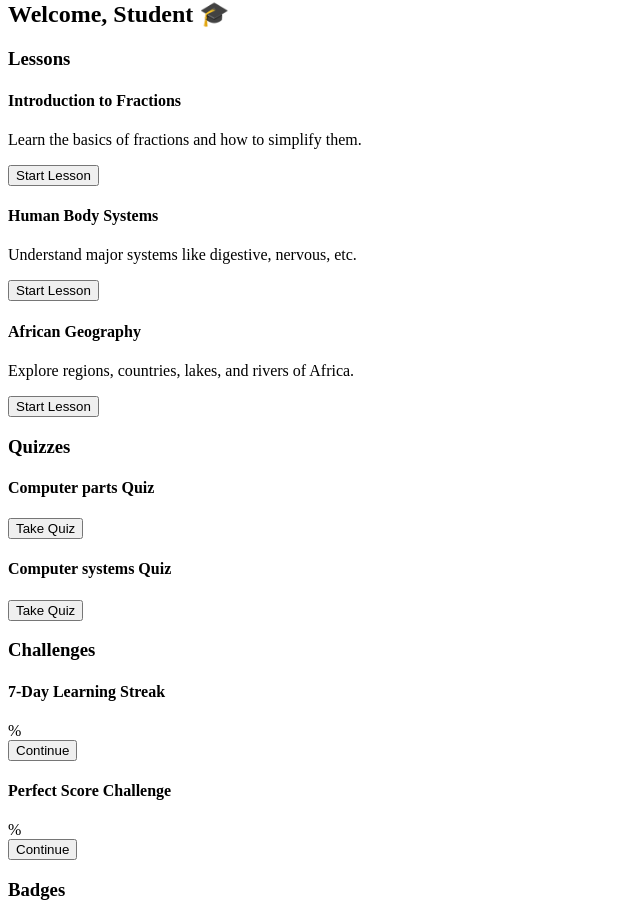
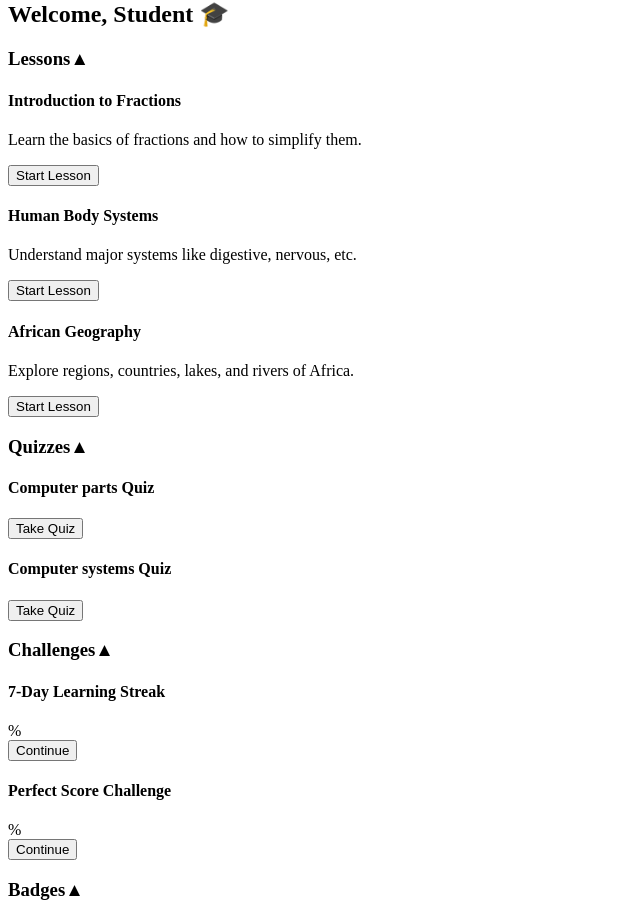
Before and after one commit to Cshoga/Alu_KwigaQuest, a React (Vite) app in the folder frontend/: page /student-dashboard in a window 1280 px wide. Shown: the part 97-1016 px from the top of the page, without its empty margins (0-640 px from the left). Built offline with nearby package versions, Linux system fonts and the light colour scheme; the HTML template or start-up script is replaced by a standard one.

Commit message:
StudentDashboard

```diff
--- a/frontend/src/routes/StudentDashboard.jsx
+++ b/frontend/src/routes/StudentDashboard.jsx
@@ -6,6 +6,17 @@ import { sampleLessons, sampleQuizzes, sampleChallenges, sampleBadges } from '..
 export default function StudentDashboard() {
   const [loading, setLoading] = useState(true)
   const [toast, setToast] = useState(null)
+
+  const [openSection, setOpenSection] = useState({
+    lessons: true,
+    quizzes: true,
+    challenges: true,
+    badges: true,
+  })
+
+  const toggle = (key) => {
+    setOpenSection(prev => ({ ...prev, [key]: !prev[key] }))
+  }
 
   useEffect(() => {
     setTimeout(() => setLoading(false), 700)
@@ -19,20 +30,19 @@ export default function StudentDashboard() {
 
   return (
     <div className="dashboard-container">
-
       <Sidebar role="Student" />
 
       <div className="dashboard-content">
-
         {toast && <Toast message={toast} />}
 
         <h2 className="welcome-title">Welcome, Student 🎓</h2>
-
         <section>
-          <h3 className="section-title">
+          <h3 className="section-title collapsible" onClick={() => toggle('lessons')}>
             <i className="fa fa-book"></i> Lessons
+            <span className="arrow">{openSection.lessons ? "▲" : "▼"}</span>
           </h3>
 
+          {openSection.lessons && (
             <div className="section-grid">
               {sampleLessons.map(l => (
                 <div className="card" key={l.id}>
@@ -48,13 +58,15 @@ export default function StudentDashboard() {
                 </div>
               ))}
             </div>
+          )}
         </section>
-
         <section>
-          <h3 className="section-title">
+          <h3 className="section-title collapsible" onClick={() => toggle('quizzes')}>
             <i className="fa fa-question-circle"></i> Quizzes
+            <span className="arrow">{openSection.quizzes ? "▲" : "▼"}</span>
           </h3>
 
+          {openSection.quizzes && (
             <div className="section-grid">
               {sampleQuizzes.map(q => (
                 <div className="card" key={q.id}>
@@ -70,14 +82,15 @@ export default function StudentDashboard() {
                 </div>
               ))}
             </div>
+          )}
         </section>
-
-        {/* ---------------- CHALLENGES ---------------- */}
         <section>
-          <h3 className="section-title">
+          <h3 className="section-title collapsible" onClick={() => toggle('challenges')}>
             <i className="fa fa-trophy"></i> Challenges
+            <span className="arrow">{openSection.challenges ? "▲" : "▼"}</span>
           </h3>
 
+          {openSection.challenges && (
             <div className="section-grid">
               {sampleChallenges.map(c => (
                 <div className="card" key={c.id}>
@@ -98,12 +111,15 @@ export default function StudentDashboard() {
                 </div>
               ))}
             </div>
+          )}
         </section>
         <section>
-          <h3 className="section-title">
+          <h3 className="section-title collapsible" onClick={() => toggle('badges')}>
             <i className="fa fa-medal"></i> Badges
+            <span className="arrow">{openSection.badges ? "▲" : "▼"}</span>
           </h3>
 
+          {openSection.badges && (
             <div className="badges-grid">
               {sampleBadges.map(b => (
                 <div
@@ -114,8 +130,8 @@ export default function StudentDashboard() {
                 </div>
               ))}
             </div>
+          )}
         </section>
-
       </div>
     </div>
   )
```
Lines whose indentation alone changed are shown as unchanged.
